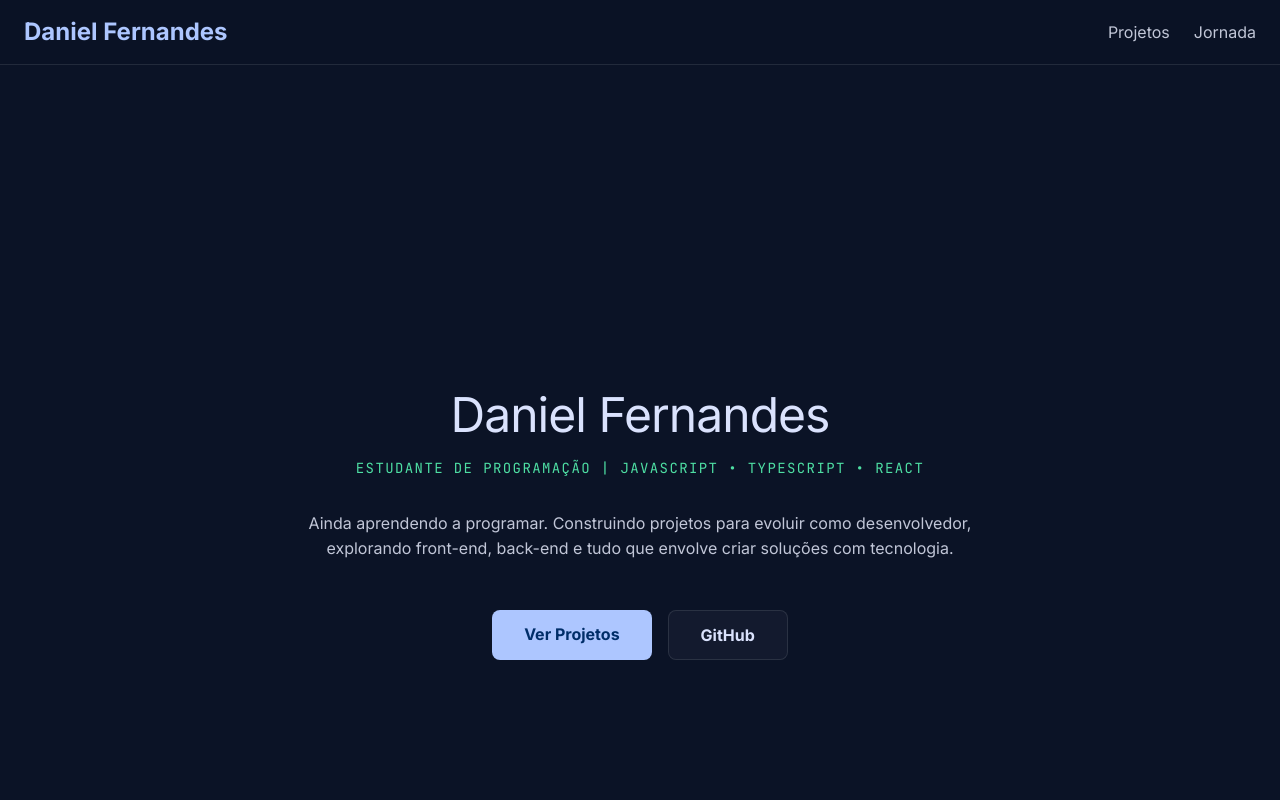
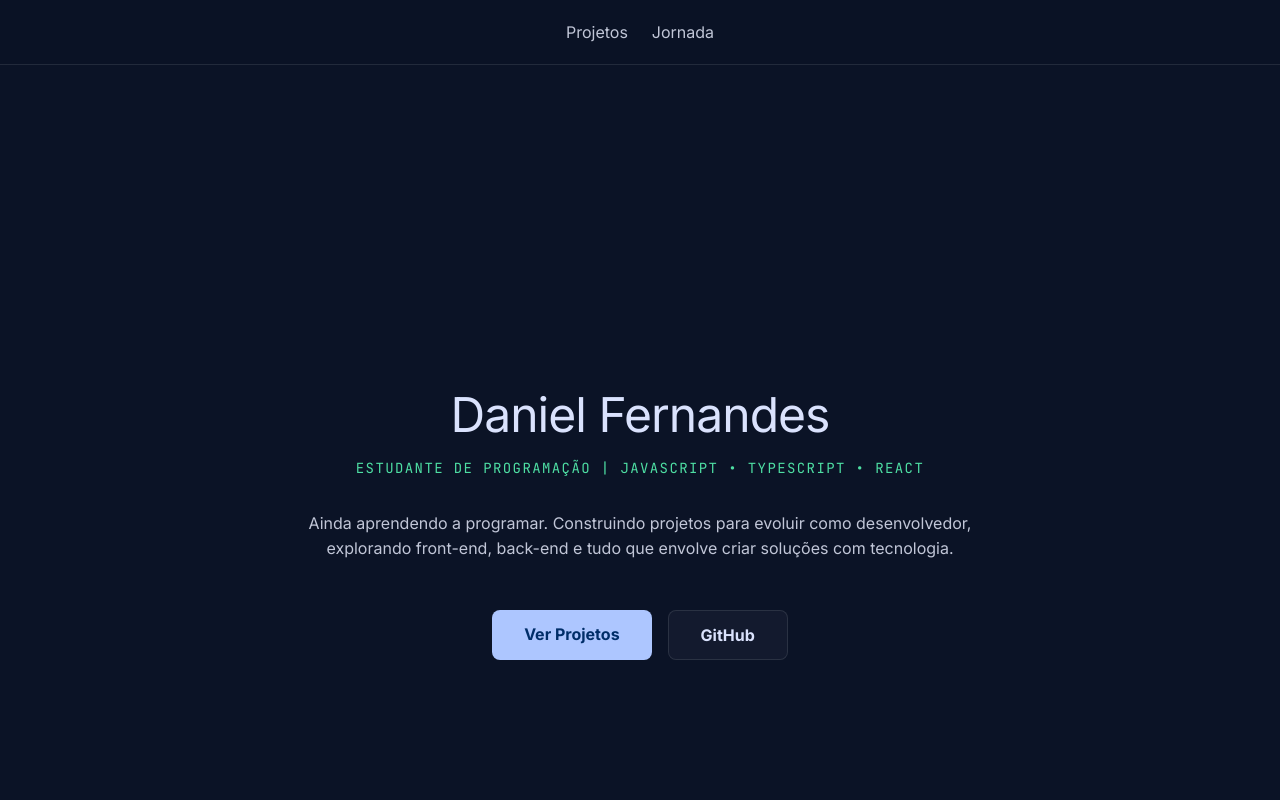
Before and after one commit to DanielFernandes-dev/portifolio, a Next.js app: page / in a window 1280 px wide. Shown: the top 800 px of the page. Built offline with nearby package versions, Linux system fonts and the light colour scheme.

Commit message:
Remove nome da navbar, centraliza links

```diff
--- a/app/components/Navbar.tsx
+++ b/app/components/Navbar.tsx
@@ -6,9 +6,8 @@ const navLinks = [
 export default function Navbar() {
   return (
     <nav className="fixed top-0 w-full z-50 bg-background/70 backdrop-blur-md border-b border-white/10">
-      <div className="flex justify-between items-center max-w-[1280px] mx-auto px-gutter h-16">
-        <span className="text-headline-md font-bold text-primary">Daniel Fernandes</span>
-        <div className="hidden md:flex gap-6 items-center">
+      <div className="flex justify-center items-center max-w-[1280px] mx-auto px-gutter h-16">
+        <div className="flex gap-6 items-center">
           {navLinks.map((link) => (
             <a
               key={link.href}
```
